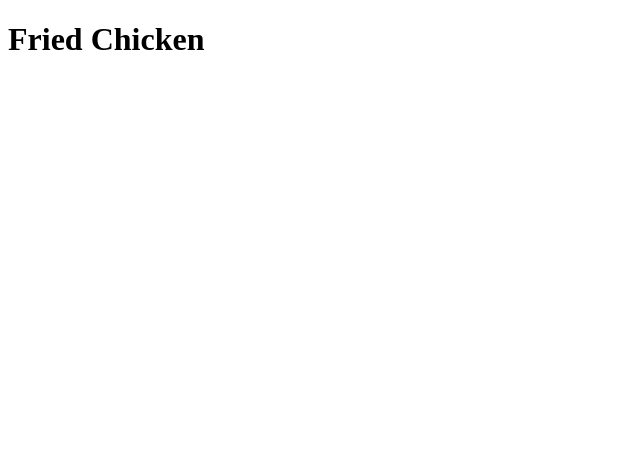
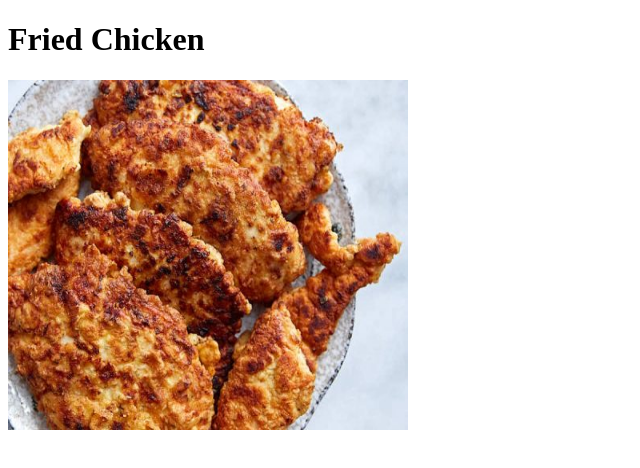
Before and after one commit to Amir-Ramez/odin-recipes, a plain HTML site: page recipes/fried_chicken.html in a window 1280 px wide. Shown: the whole page, without its empty margins (0-640 px from the left). Drawn offline with Linux system fonts and the light colour scheme.

Commit message:
Add fried-chicken.jpg to fried_chicken.html

```diff
--- a/recipes/fried_chicken.html
+++ b/recipes/fried_chicken.html
@@ -8,6 +8,7 @@
 
 <body>
    <h1>Fried Chicken</h1>
+   <img src="../img/fried-chicken.jpg" alt="Fried Chicken" height="350" width="400">
 </body>
 
 </html>
```
